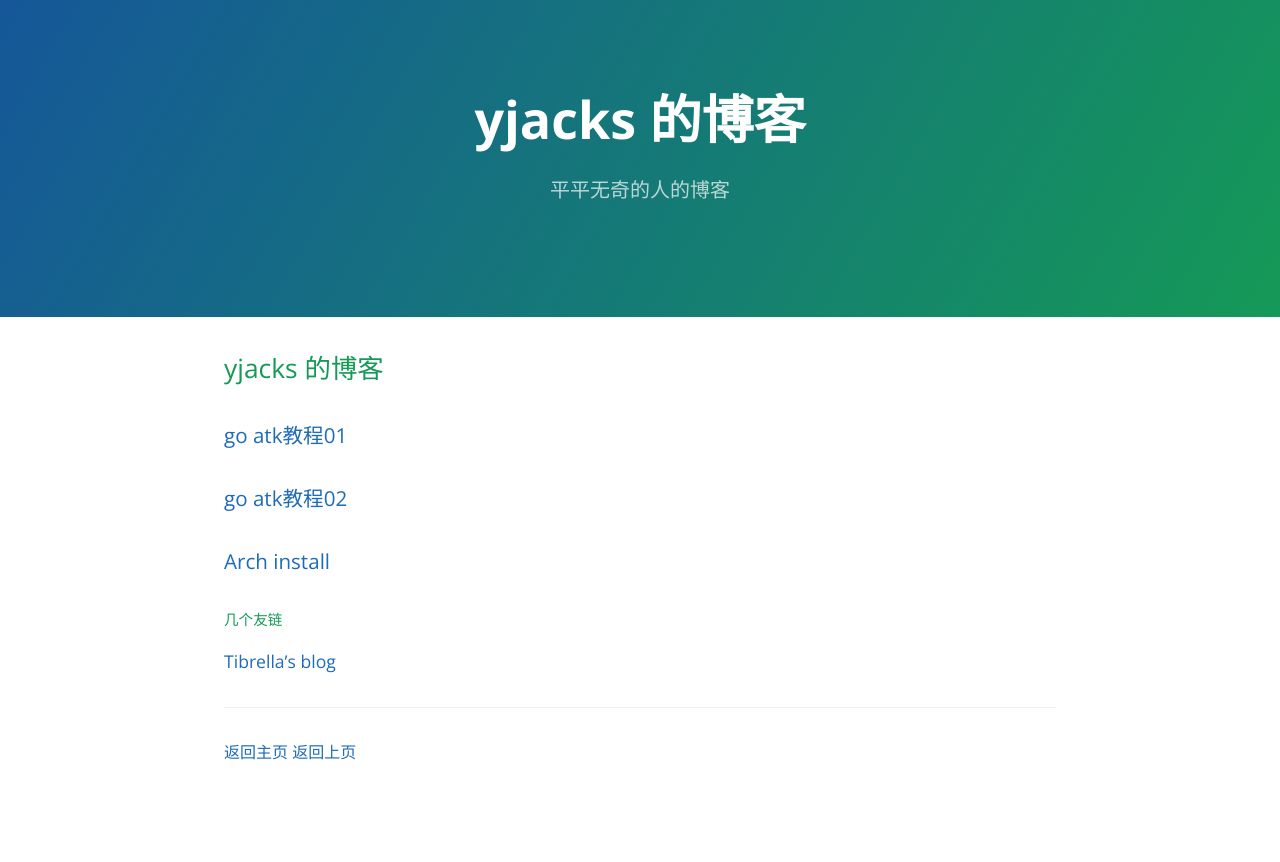
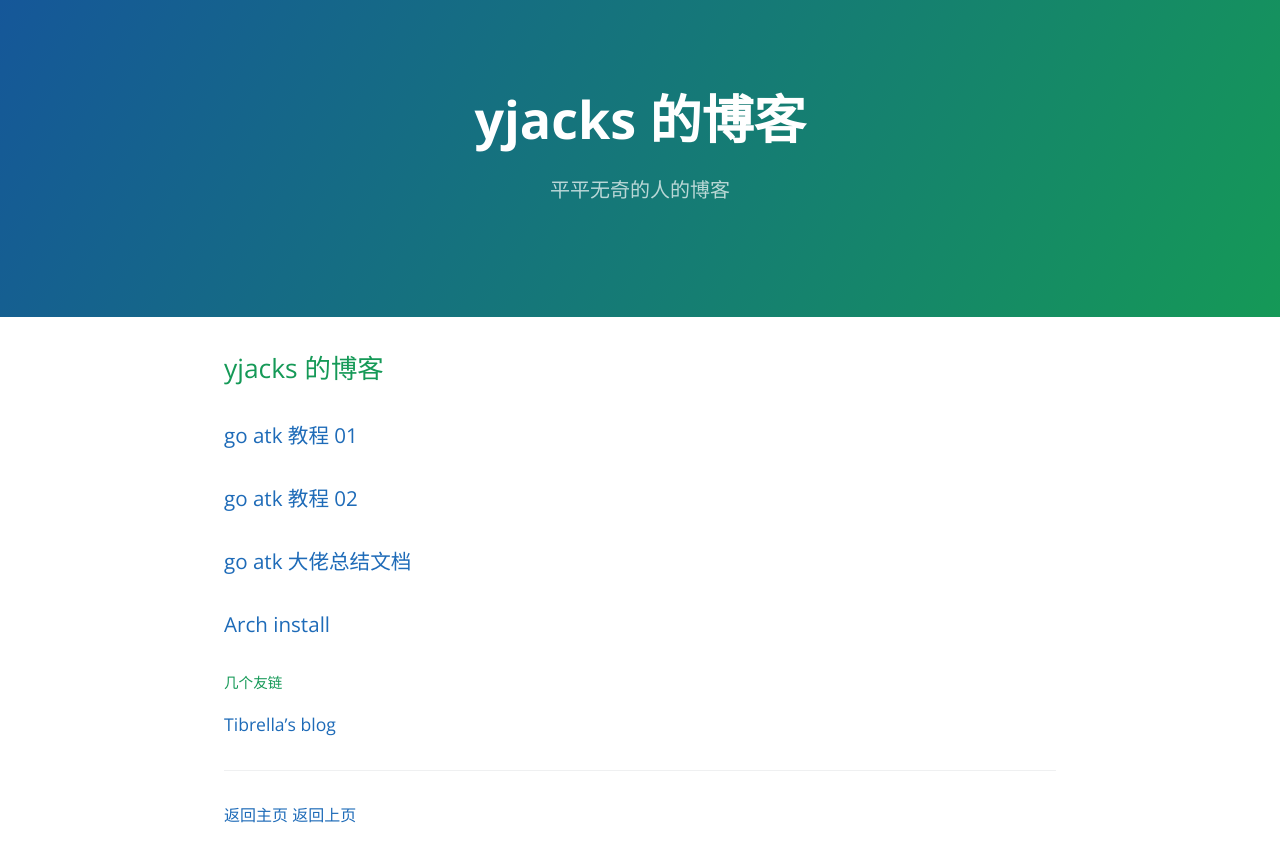
Before and after one commit to yjacks/yjacks.github.io, a Jekyll site: the page built from index.md, in a window 1280 px wide. Shown: the top 862 px of the page. Built offline with Jekyll 4.4.1, drawn with Linux system fonts in a browser that asks for light colours; our own code applies the rules of GitHub Pages for plain Markdown files.

Commit message:
Update index.md

```diff
--- a/index.md
+++ b/index.md
@@ -1,8 +1,10 @@
 ## yjacks 的博客
 
-### [go atk教程01](./ATK/atk01.html)
+### [go atk 教程 01](./ATK/atk01.html)
 
-### [go atk教程02](./ATK/atk02.html)
+### [go atk 教程 02](./ATK/atk02.html)
+
+### [go atk 大佬总结文档](./ATK/atk02.html)
 
 ### [Arch install](./archinstall.html)
 
```
